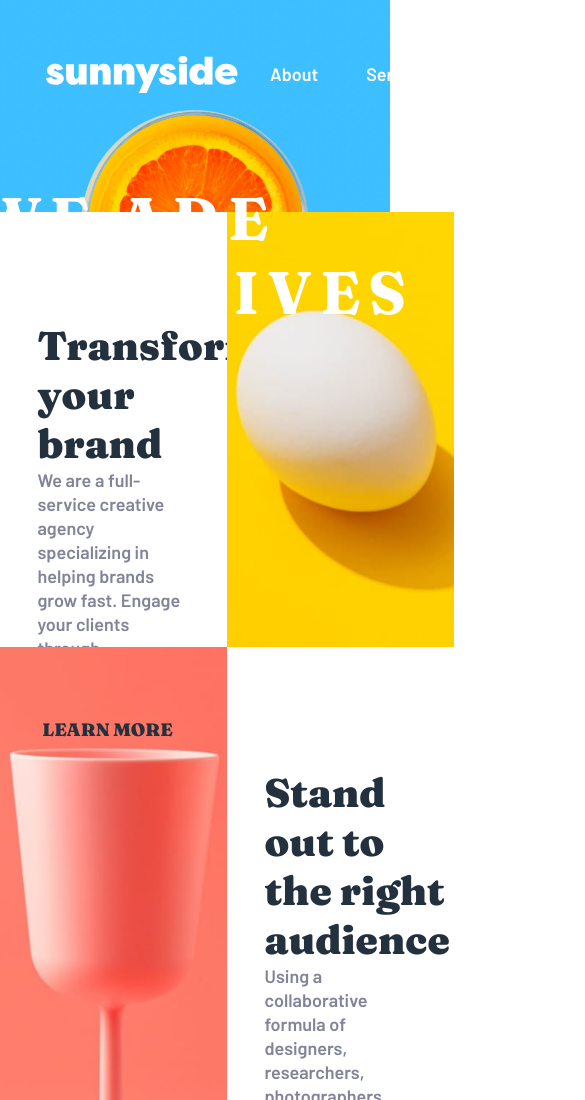
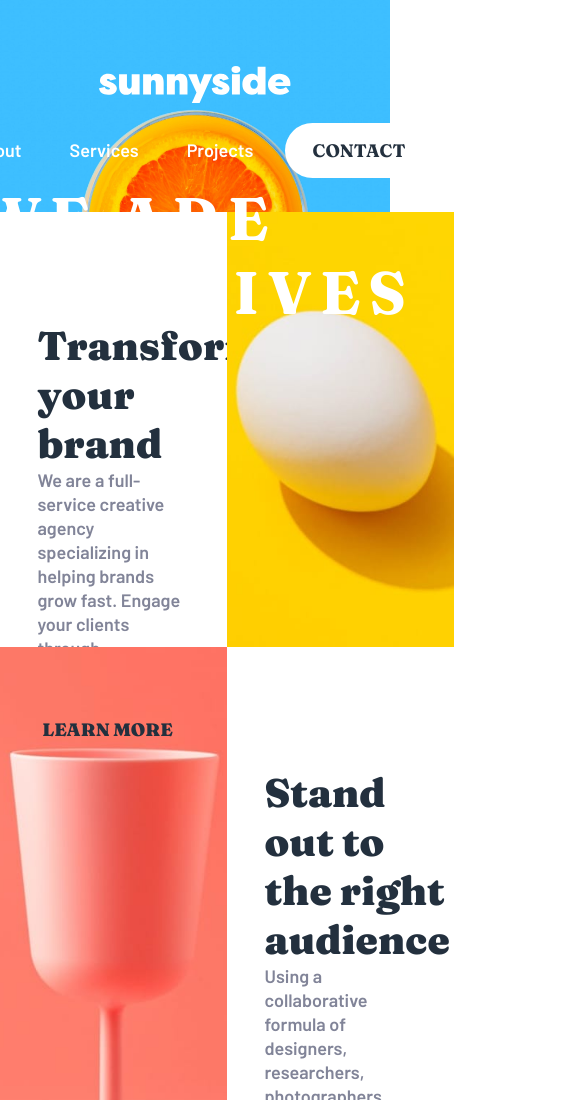
Before and after one commit to CarmenOcotan/Sunnyside, a plain HTML site: page index.html in a window 390 px wide. Shown: the top 1100 px of the page, 585 px wide, since content can reach past the window. Drawn offline with Linux system fonts and the light colour scheme.

Commit message:
detallitos

```diff
--- a/style.css
+++ b/style.css
@@ -33,6 +33,23 @@
     width: 100%;
     font-size: 18px;
     padding: 0px 30px;
+}
+
+/* Estilos para pantallas pequeñas */
+@media (max-width: 768px) {
+    .barra {
+    flex-direction: column;
+    align-items: center;
+    padding: 10px;
+    }
+
+    .lis-1 {
+    margin-top: 20px;
+    }
+
+    .subLis-1-1 {
+    margin-top: 20px;
+    }
 }
 
 div .im, ul .lis-1  {
```
Also changed, not shown: 1 other file.
